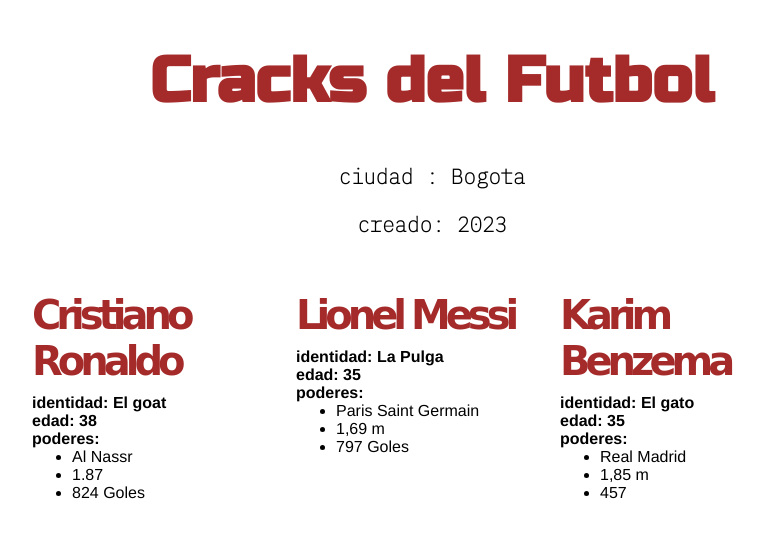
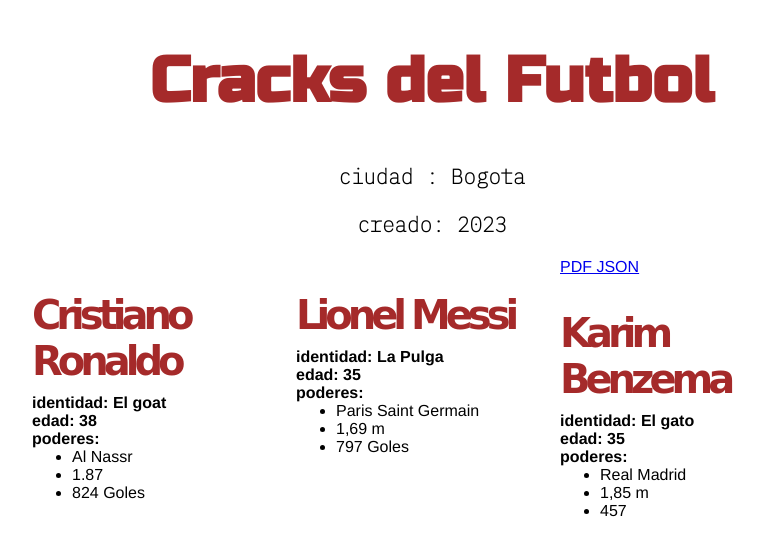
Before and after one commit to MaikCai9731/actividad.github.io, a plain HTML site: page index.html in a window 1280 px wide. Shown: the whole page, without its empty margins (208-972 px from the left). Drawn offline with Linux system fonts and the light colour scheme; a web font is replaced by a local one.

Commit message:
Update index.html

```diff
--- a/index.html
+++ b/index.html
@@ -26,6 +26,7 @@
 
       <section>
 
+        <a href="DOCUMENTACION MONGODB.PDF" target="_blank">PDF JSON</a>
 
       </section>
 
```
